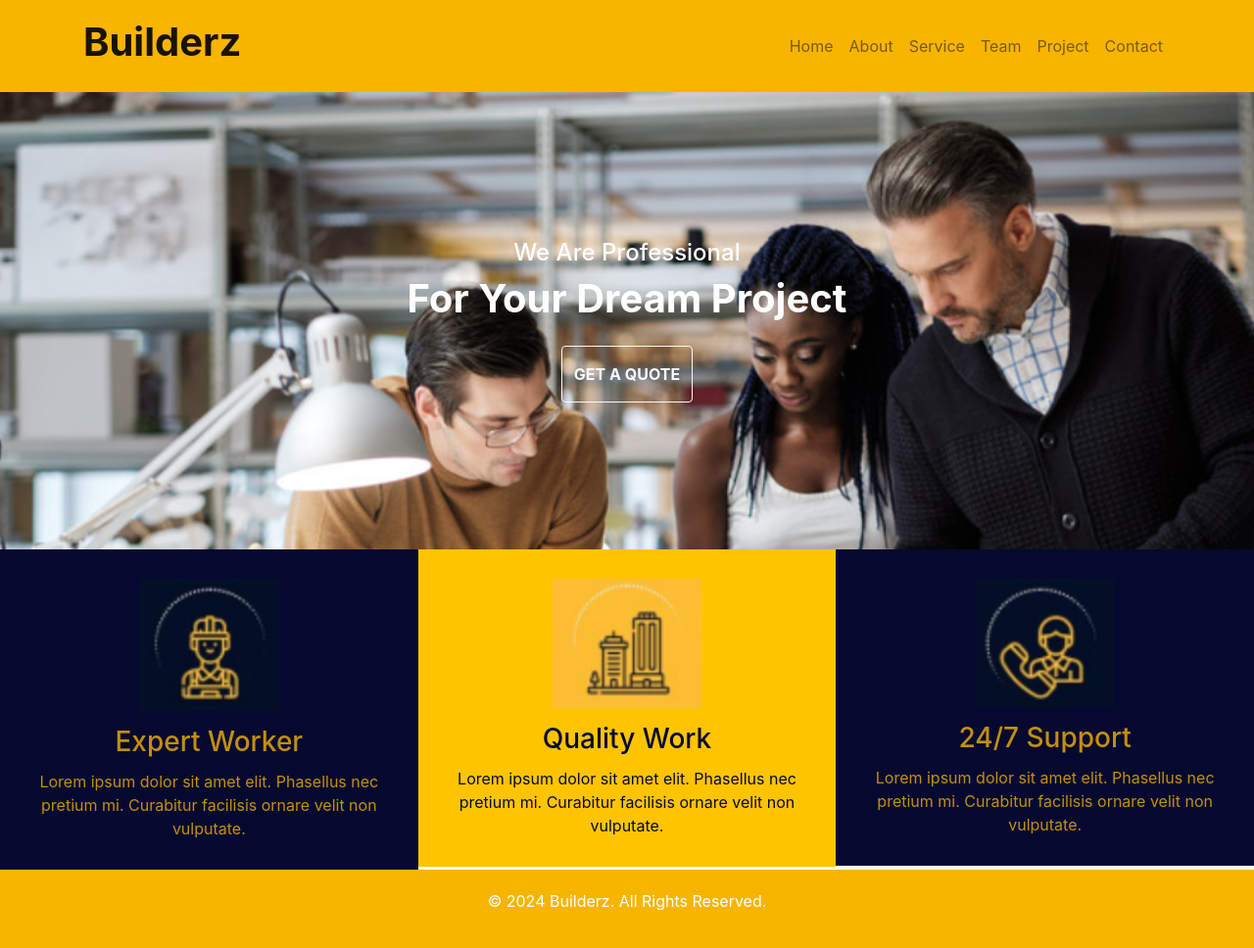
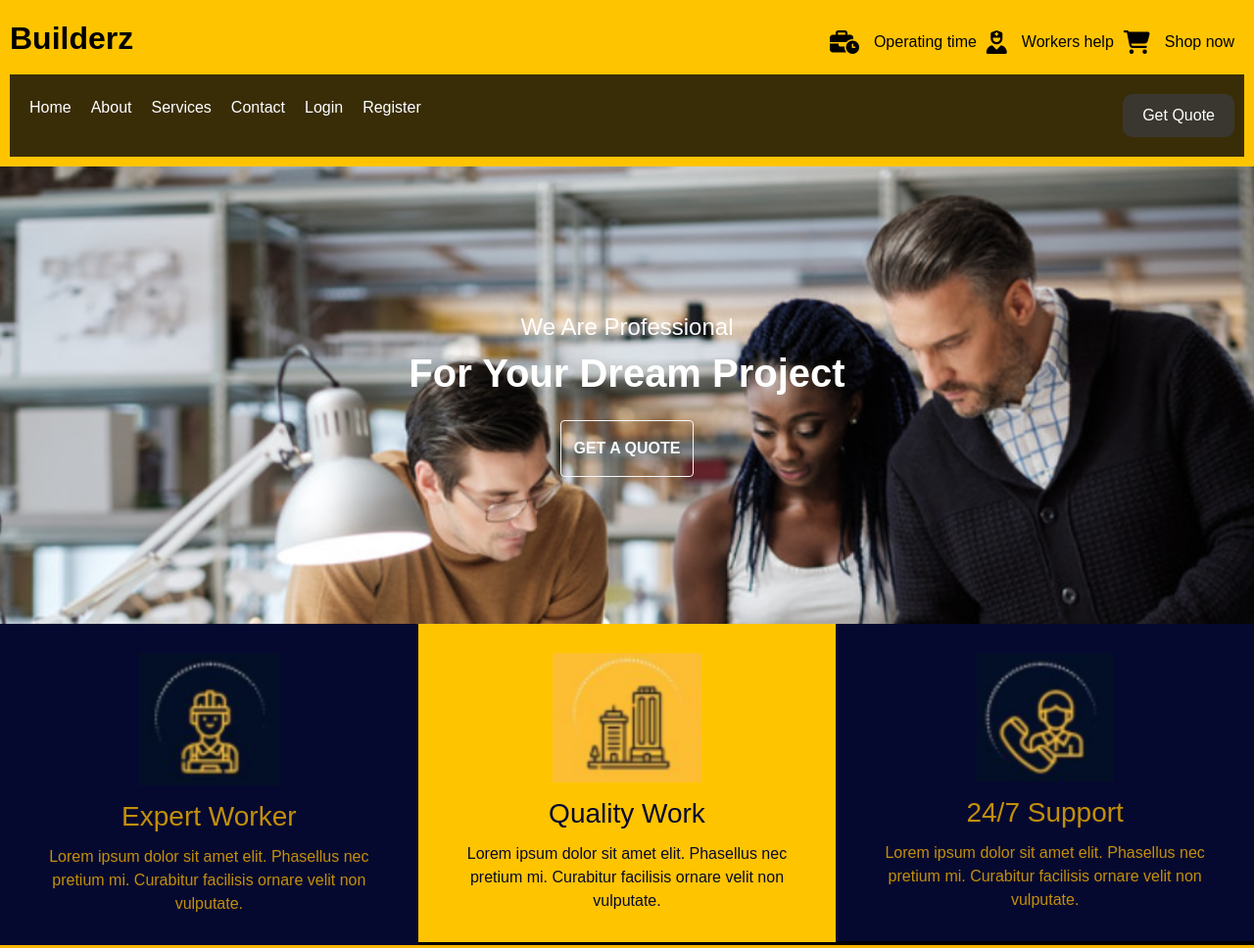
Before and after one commit to kkashyap27/task2, a plain HTML site: page Bootstrap/task2.html in a window 1280 px wide. Shown: the top 968 px of the page at 98% size. Drawn offline with nearby package versions, Linux system fonts and the light colour scheme.

Commit message:
html task2 updated

```diff
--- a/Bootstrap/task2.html
+++ b/Bootstrap/task2.html
@@ -8,18 +8,119 @@
             href="https://stackpath.bootstrapcdn.com/bootstrap/4.5.2/css/bootstrap.min.css"
             rel="stylesheet"
         />
+        <link
+            rel="stylesheet"
+            href="https://cdnjs.cloudflare.com/ajax/libs/font-awesome/6.5.2/css/all.min.css"
+        />
         <style>
-            .navbar {
-                background-color: #f7b500;
+            * {
+                margin: 0;
+                padding: 0;
+                box-sizing: border-box;
             }
-            .navbar-brand {
-                font-size: 2.5rem;
-                font-weight: bold;
+
+            body {
+                background-color: black;
+                color: rgb(0, 0, 0);
+                font-family: Arial, sans-serif;
             }
-            .navbar-nav .nav-link {
-                color: #000;
+
+            .header {
+                background-color: #ffc400;
+                padding: 10px;
             }
-            .header {
+
+            .head1,
+            .head2 {
+                display: flex;
+                justify-content: space-between;
+                align-items: center;
+                flex-wrap: wrap;
+            }
+
+            .head1 {
+                padding: 10px 0;
+            }
+
+            .head2 {
+                background-color: rgba(51, 41, 9, 0.967);
+                padding: 10px;
+                width: 100%;
+            }
+
+            .logo h1 {
+                font-size: 2rem;
+            }
+
+            .menu {
+                display: flex;
+                align-items: center;
+                flex-wrap: wrap;
+            }
+
+            .menu p {
+                margin: 0 10px;
+                font-size: 1rem;
+            }
+
+            .menu i {
+                font-size: 1.5rem;
+                margin-right: 5px;
+            }
+
+            .navitems ul {
+                display: flex;
+                list-style: none;
+                padding: 0;
+            }
+
+            .navitems ul li {
+                margin: 0 10px;
+            }
+
+            .navitems ul li a {
+                color: white;
+                text-decoration: none;
+                font-size: 1rem;
+            }
+
+            button {
+                background-color: rgba(58, 56, 50, 0.967);
+                color: white;
+                font-size: 1rem;
+                border: none;
+                border-radius: 10px;
+                padding: 10px 20px;
+                cursor: pointer;
+                margin: 10px 0;
+            }
+
+            @media (max-width: 768px) {
+                .head1,
+                .head2 {
+                    flex-direction: column;
+                }
+
+                .menu {
+                    flex-direction: column;
+                    align-items: flex-start;
+                }
+
+                .menu p {
+                    margin: 5px 0;
+                }
+
+                .navitems ul {
+                    flex-direction: column;
+                    align-items: flex-start;
+                }
+
+                .navitems ul li {
+                    margin: 5px 0;
+                }
+            }
+
+            .content {
                 background-image: url('construction.jpg');
                 background-size: cover;
                 color: white;
@@ -62,46 +163,36 @@
         </style>
     </head>
     <body>
-        <nav class="navbar navbar-expand-lg navbar-light">
-            <div class="container">
-                <h1 class="navbar-brand">Builderz</h1>
-                <button
-                    class="navbar-toggler"
-                    type="button"
-                    data-toggle="collapse"
-                    data-target="#navbarNav"
-                    aria-controls="navbarNav"
-                    aria-expanded="false"
-                    aria-label="Toggle navigation"
-                >
-                    <span class="navbar-toggler-icon"></span>
-                </button>
-                <div class="collapse navbar-collapse" id="navbarNav">
-                    <ul class="navbar-nav ml-auto">
-                        <li class="nav-item">
-                            <a class="nav-link" href="#">Home</a>
-                        </li>
-                        <li class="nav-item">
-                            <a class="nav-link" href="#">About</a>
-                        </li>
-                        <li class="nav-item">
-                            <a class="nav-link" href="#">Service</a>
-                        </li>
-                        <li class="nav-item">
-                            <a class="nav-link" href="#">Team</a>
-                        </li>
-                        <li class="nav-item">
-                            <a class="nav-link" href="#">Project</a>
-                        </li>
-                        <li class="nav-item">
-                            <a class="nav-link" href="#">Contact</a>
-                        </li>
+        <div class="header">
+            <div class="head1">
+                <div class="logo">
+                    <h1 class="font-weight-bolder">Builderz</h1>
+                </div>
+                <div class="menu">
+                    <i class="fa fa-business-time"></i>
+                    <p>Operating time</p>
+                    <i class="fa fa-user-nurse"></i>
+                    <p>Workers help</p>
+                    <i class="fa fa-shopping-cart"></i>
+                    <p>Shop now</p>
+                </div>
+            </div>
+            <div class="head2">
+                <div class="navitems">
+                    <ul>
+                        <li><a href="#">Home</a></li>
+                        <li><a href="#">About</a></li>
+                        <li><a href="#">Services</a></li>
+                        <li><a href="#">Contact</a></li>
+                        <li><a href="#">Login</a></li>
+                        <li><a href="#">Register</a></li>
                     </ul>
                 </div>
+                <button type="button" class="getquote">Get Quote</button>
             </div>
-        </nav>
+        </div>
 
-        <header class="header">
+        <header class="content">
             <div class="container">
                 <h4>We Are Professional</h4>
                 <h1 class="font-weight-bolder">For Your Dream Project</h1>
```
